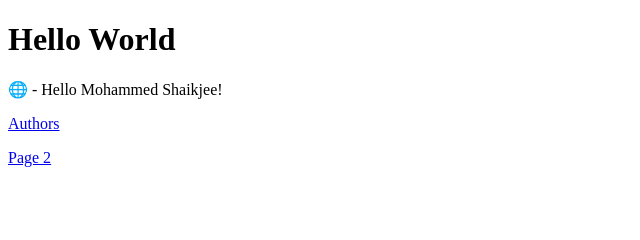
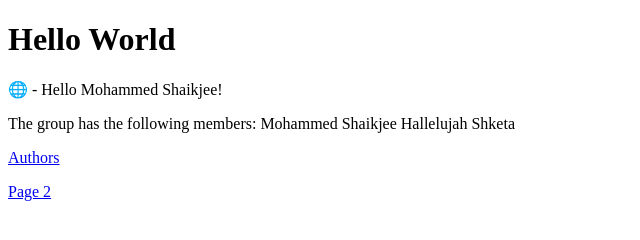
Before and after one commit to MohammedShaikjee/prelab, a plain HTML site: page index.html in a window 1280 px wide. Shown: the whole page, without its empty margins (0-640 px from the left). Drawn offline with Linux system fonts and the light colour scheme.

Commit message:
group text

```diff
--- a/index.html
+++ b/index.html
@@ -9,6 +9,11 @@
 <p>
 &#127760 - Hello Mohammed Shaikjee!
 </p>
+<p>
+The group has the following members:
+Mohammed Shaikjee
+Hallelujah Shketa
+</p>
 <p><a href="author.html">Authors</a></p>
 <p><a href="dummy.html">Page 2</a></p>
 </body>
```
